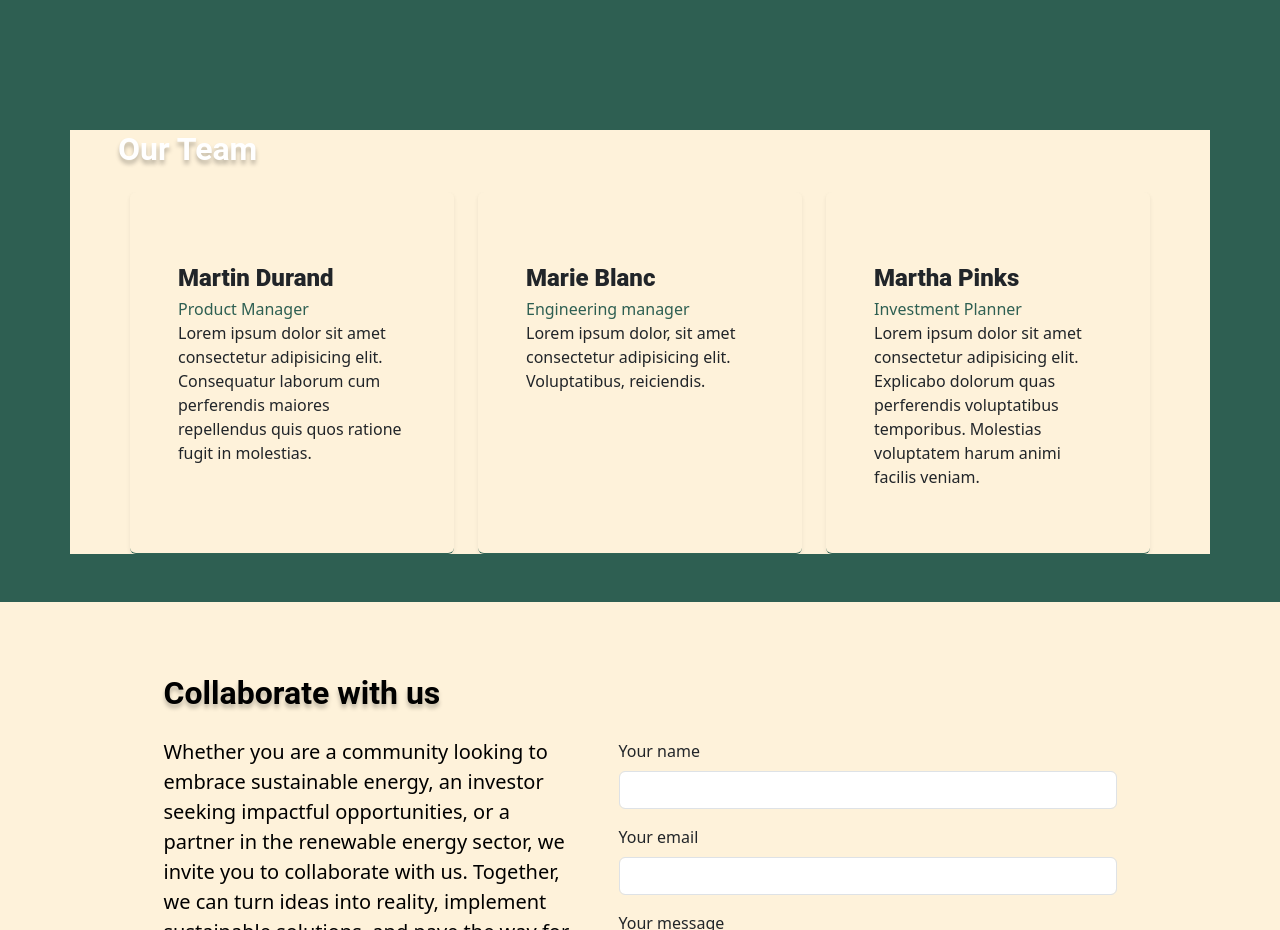
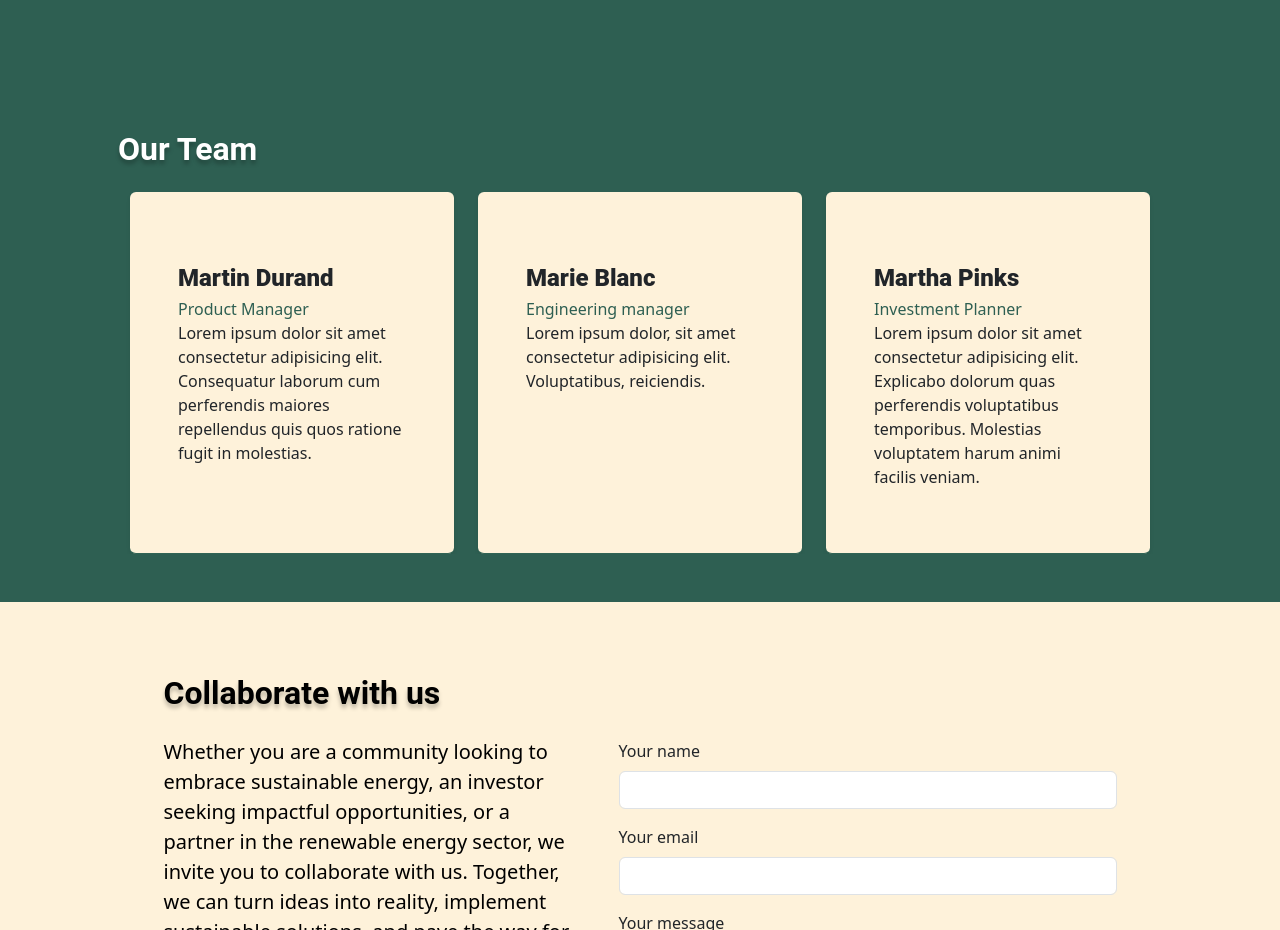
Before and after one commit to EmilieLHA/emilielha.github.io, a plain HTML site: page dist/index.html in a window 1280 px wide. Shown: the part 2840-3770 px from the top of the page. Drawn offline with nearby package versions, Linux system fonts and the light colour scheme.

Commit message:
fix: color team

```diff
--- a/dist/index.html
+++ b/dist/index.html
@@ -122,7 +122,7 @@
 
     <!------------- Team ------------->
     <div class="container-fluid bg-secondary p-5" id="team">
-      <div class="container px-5 text-white bg-light" id="team-content">
+      <div class="container px-5 text-white" id="team-content">
         <h2 class="shadowedTitle text-white my-4 fw-bold">Our Team</h2>
 
         <div class="container overflow-hidden">
```
